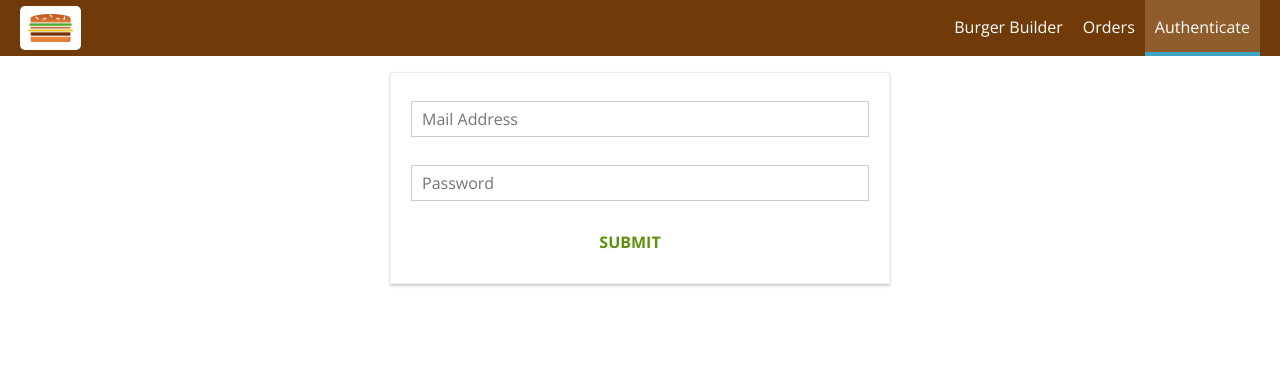
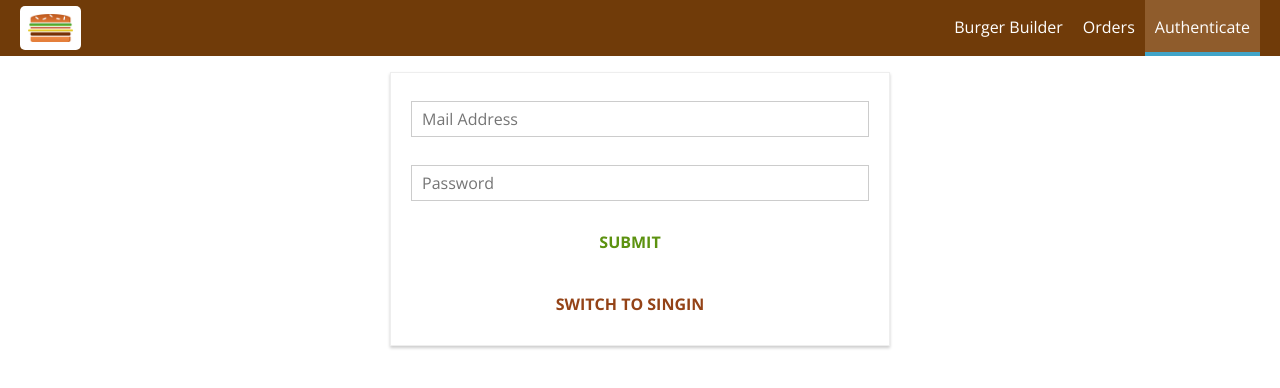
Before and after one commit to Sephiroth43/react-tutorial-2020, a React (Create React App) app: page /auth in a window 1280 px wide. Shown: the top 388 px of the page. Built offline with nearby package versions, Linux system fonts and the light colour scheme.

Commit message:
adding signin

```diff
--- a/src/containers/Auth/Auth.js
+++ b/src/containers/Auth/Auth.js
@@ -37,7 +37,8 @@
                 valid: false,
                 touched: false
             }
-        }
+        },
+        isSignup: true
     }
 
     checkValidity(value, rules) {
@@ -72,7 +73,7 @@
         return isValid;
     }
 
-    inputChangedHandler = (event ,controlName) => {
+    inputChangedHandler = (event, controlName) => {
         const updatedControls = {
             ...this.state.controls,
             [controlName]: {
@@ -82,14 +83,19 @@
                 touched: true
             }
         }
-        this.setState({controls: updatedControls});
+        this.setState({ controls: updatedControls });
     }
 
     submitHandler = (event) => {
         event.preventDefault();
-        this.props.onAuth(this.state.controls.email.value, this.state.controls.password.value);
+        this.props.onAuth(this.state.controls.email.value, this.state.controls.password.value, this.state.isSignup);
     }
 
+    switchAuthModeHandler = () => {
+        this.setState(prevState => {
+            return { isSignup: !prevState.isSignup }
+        })
+    }
 
     render() {
         const formElementsArray = [];
@@ -118,6 +124,9 @@
                     {form}
                     <Button btnType="Success">SUBMIT</Button>
                 </form>
+                <Button
+                    clicked={this.switchAuthModeHandler}
+                    btnType="Danger">SWITCH TO {this.state.isSignup ? 'SINGIN' : 'SINGUP'}</Button>
             </div>
         )
     }
@@ -125,7 +134,7 @@
 
 const mapDisptachToProps = dispatch => {
     return {
-        onAuth: (email, password) => dispatch(actions.auth(email, password))
+        onAuth: (email, password, isSignup) => dispatch(actions.auth(email, password, isSignup))
     }
 }
 
--- a/src/store/actions/auth.js
+++ b/src/store/actions/auth.js
@@ -22,7 +22,7 @@
     }
 }
 
-export const auth = (email, password) => {
+export const auth = (email, password, isSignup) => {
     return dispatch => {
         dispatch(authStart());
         const authData = {
@@ -30,7 +30,11 @@
             password: password,
             returnSecureToken: true
         };
-        axios.post('https://identitytoolkit.googleapis.com/v1/accounts:signUp?key=AIzaSyBgNxwkCtbgU8SlpkCpIchUmuW_jNbw3vQ', authData)
+        let url = 'https://identitytoolkit.googleapis.com/v1/accounts:signUp?key=AIzaSyBgNxwkCtbgU8SlpkCpIchUmuW_jNbw3vQ';
+        if (!isSignup) {
+            url = 'https://identitytoolkit.googleapis.com/v1/accounts:signInWithPassword?key=AIzaSyBgNxwkCtbgU8SlpkCpIchUmuW_jNbw3vQ'
+        }
+        axios.post(url, authData)
         .then(response => {
             console.log(response);
             dispatch(authSuccess(response.data));
```
